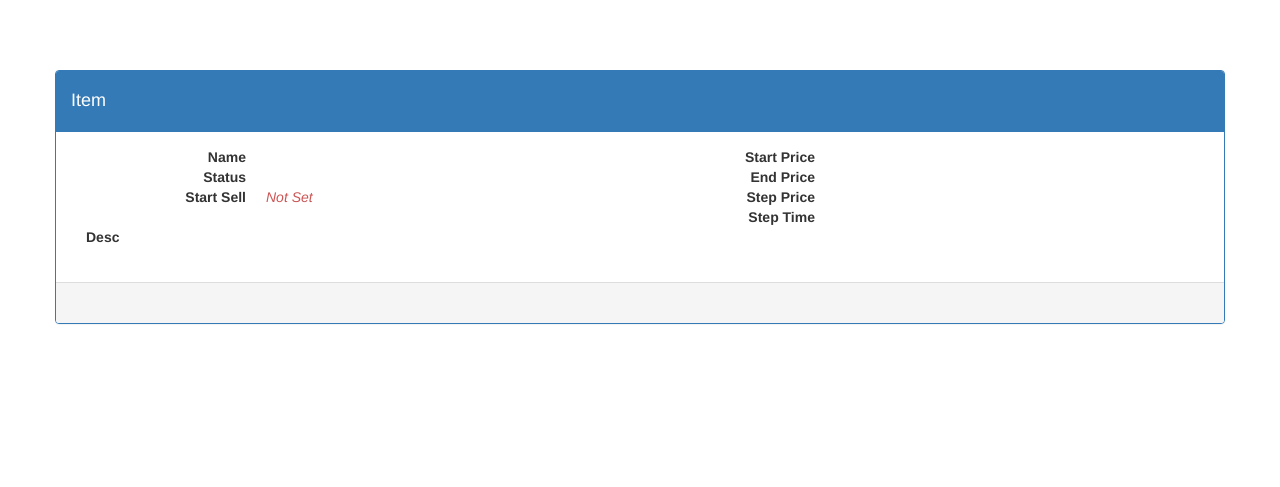
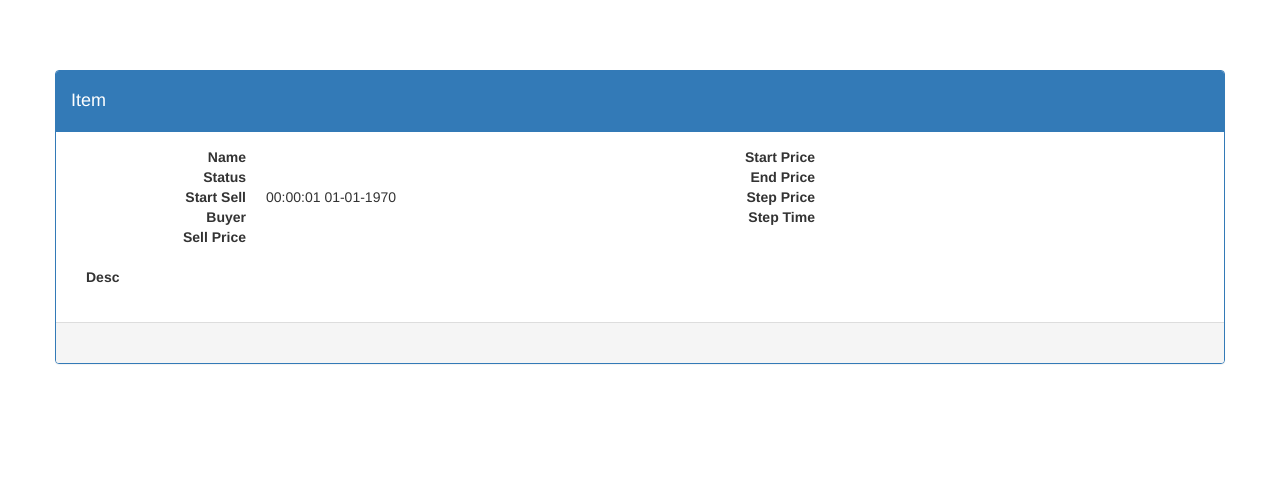
Before and after one commit to Wofik29/dutch-auction-simlpe, a Yii app: template views/auction/view.php in a window 1280 px wide. Shown: the top 487 px of the page. Run offline with PHP 8.4 and a stand-in for Yii, Linux system fonts and the light colour scheme; the template is opened without the code that fills it, so the values that code supplies are empty; some libraries are stand-ins or nearby versions.

Commit message:
update item view

```diff
--- a/views/auction/view.php
+++ b/views/auction/view.php
@@ -37,6 +37,10 @@ $notSet = '<span class="not-set">' . Yii::t('app', 'Not Set') . '</span>';
                         <dd><?= (\app\models\Item::getStatusLabels()[$model->status]) ?></dd>
                         <dt><?= Yii::t('app', 'Start Sell') ?></dt>
                         <dd><?= $model->start_time ? date('H:i:s d-m-Y', $model->start_time) : $notSet ?></dd>
+                        <dt><?= Yii::t('app', 'Buyer') ?></dt>
+                        <dd><?= $model->buyer_id ? $model->buyer->username : $notSet ?></dd>
+                        <dt><?= Yii::t('app', 'Sell Price') ?></dt>
+                        <dd><?= $model->sell_price ? $model->sell_price : $notSet ?></dd>
                     </dl>
                     <dl>
                         <dt><?= Yii::t('app', 'Desc') ?></dt>
```
